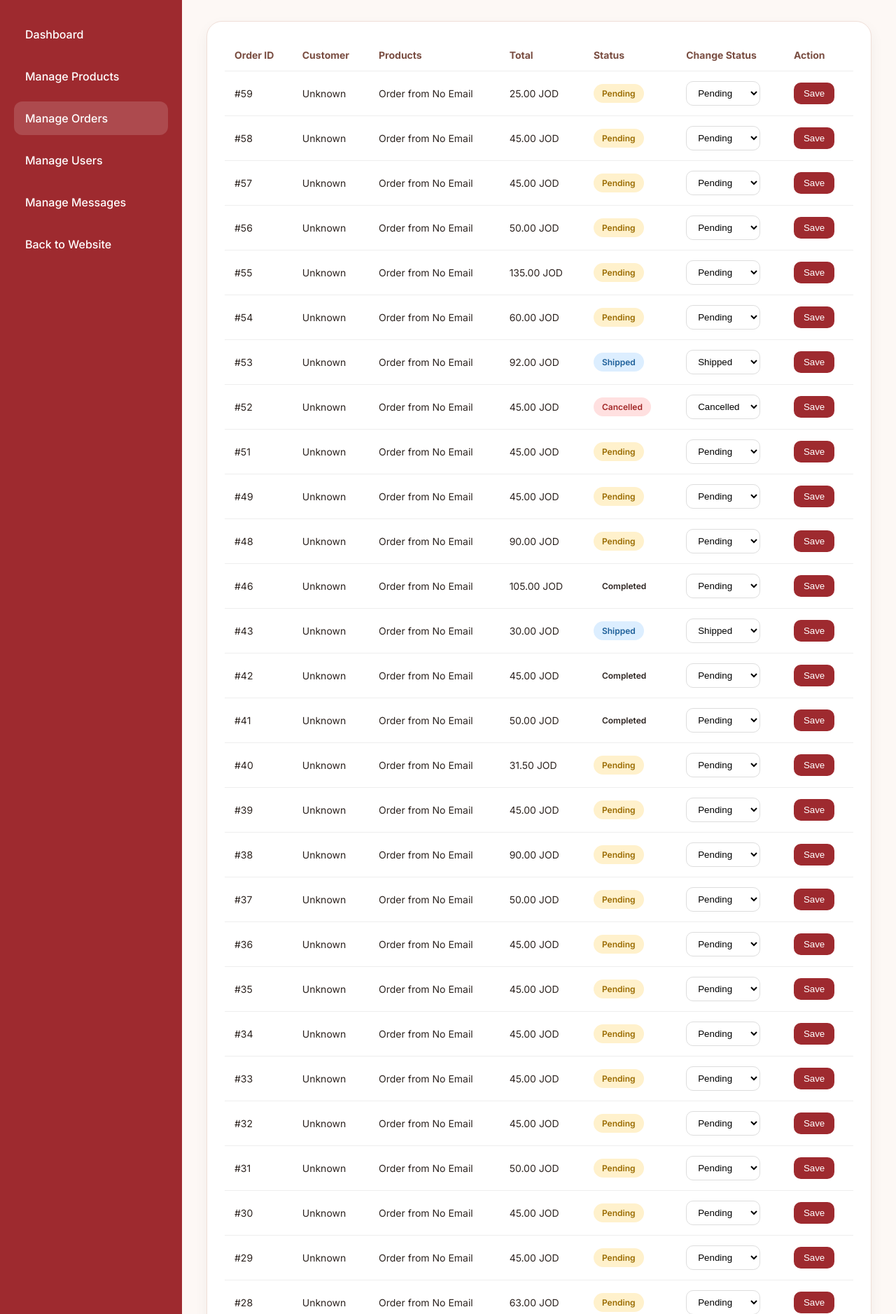
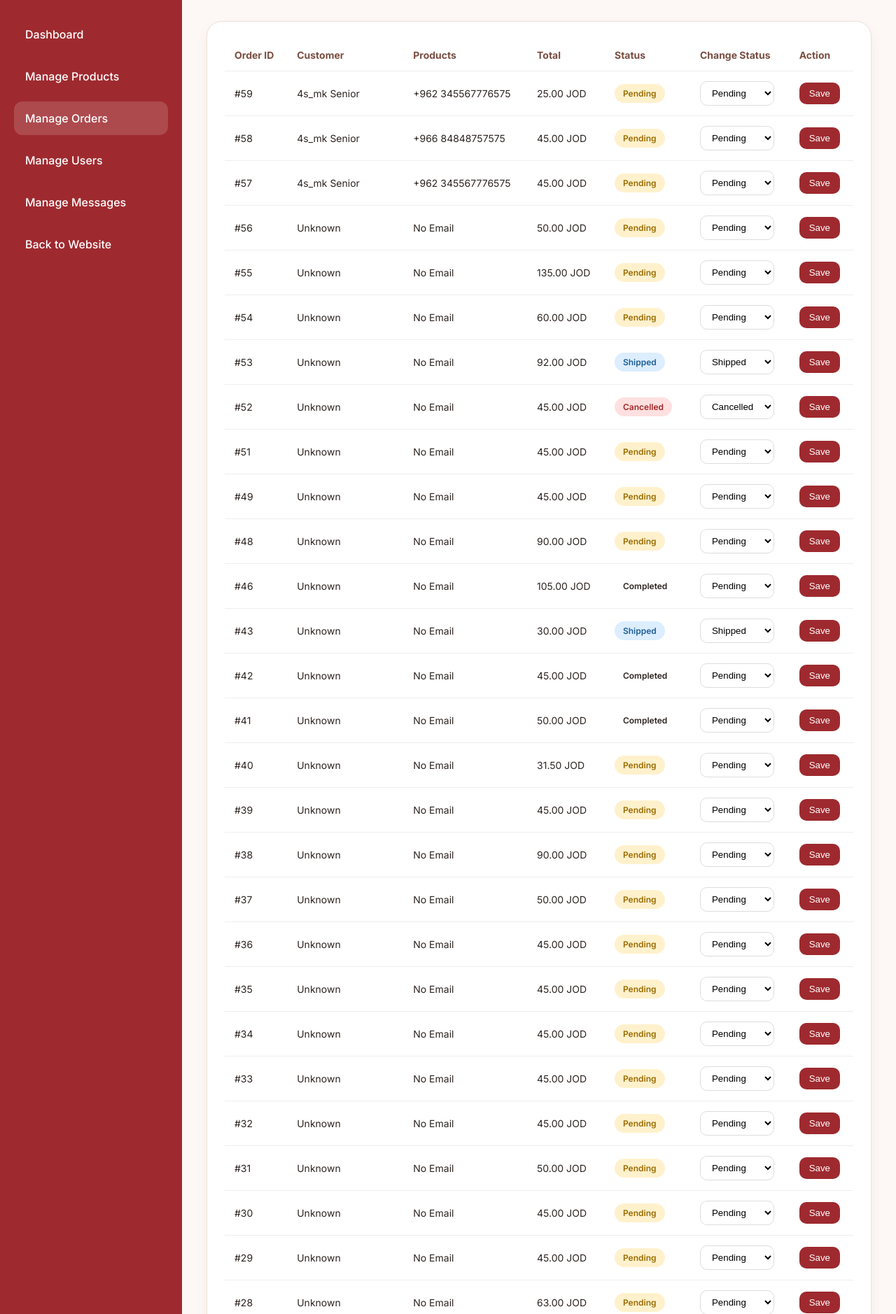
Before and after one commit to hamodalshatti/flower_shop200, a Flask app: page /admin/orders in a window 1280 px wide. Shown: the part 74-1952 px from the top of the page at 70% size. Run offline with Flask 3, Linux system fonts and the light colour scheme; a user stored in the database is signed in; data comes from the database, SQL or seed files in the repository.

Commit message:
Update admin_orders.html

```diff
--- a/templates/admin_orders.html
+++ b/templates/admin_orders.html
@@ -197,8 +197,8 @@
     {% for order in orders %}
     <tr>
         <td>#{{ order.id }}</td>
-        <td>{{ order.full_name if order.full_name else 'Unknown' }}</td>
-        <td>Order from {{ order.email if order.email else 'No Email' }}</td>
+        <td>{{ order.Recipient_name or order.customer_name or 'Unknown' }}</td>
+        <td>{{ order.customer_email or order.phone or 'No Email' }}</td>
         <td>{{ order.total }} JOD</td>
         <td>
             <span class="status
```
